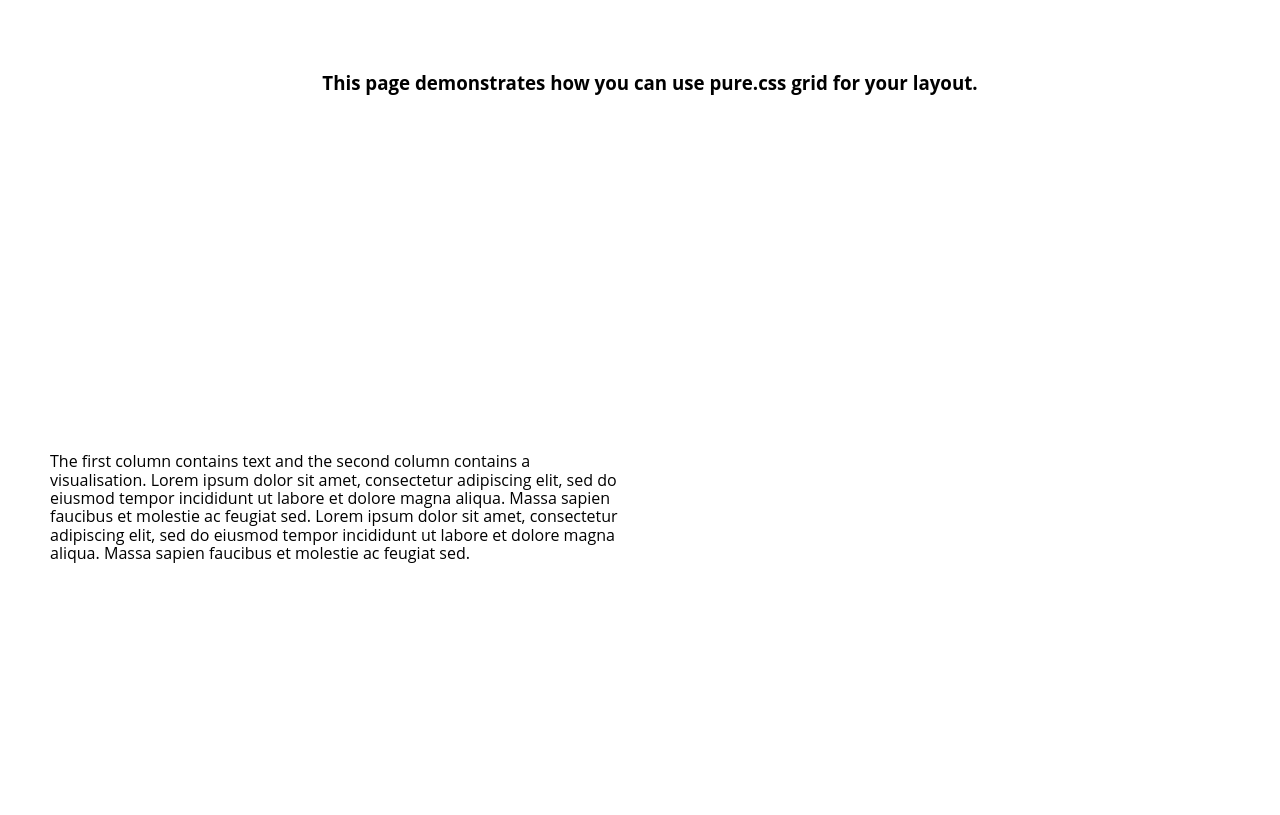
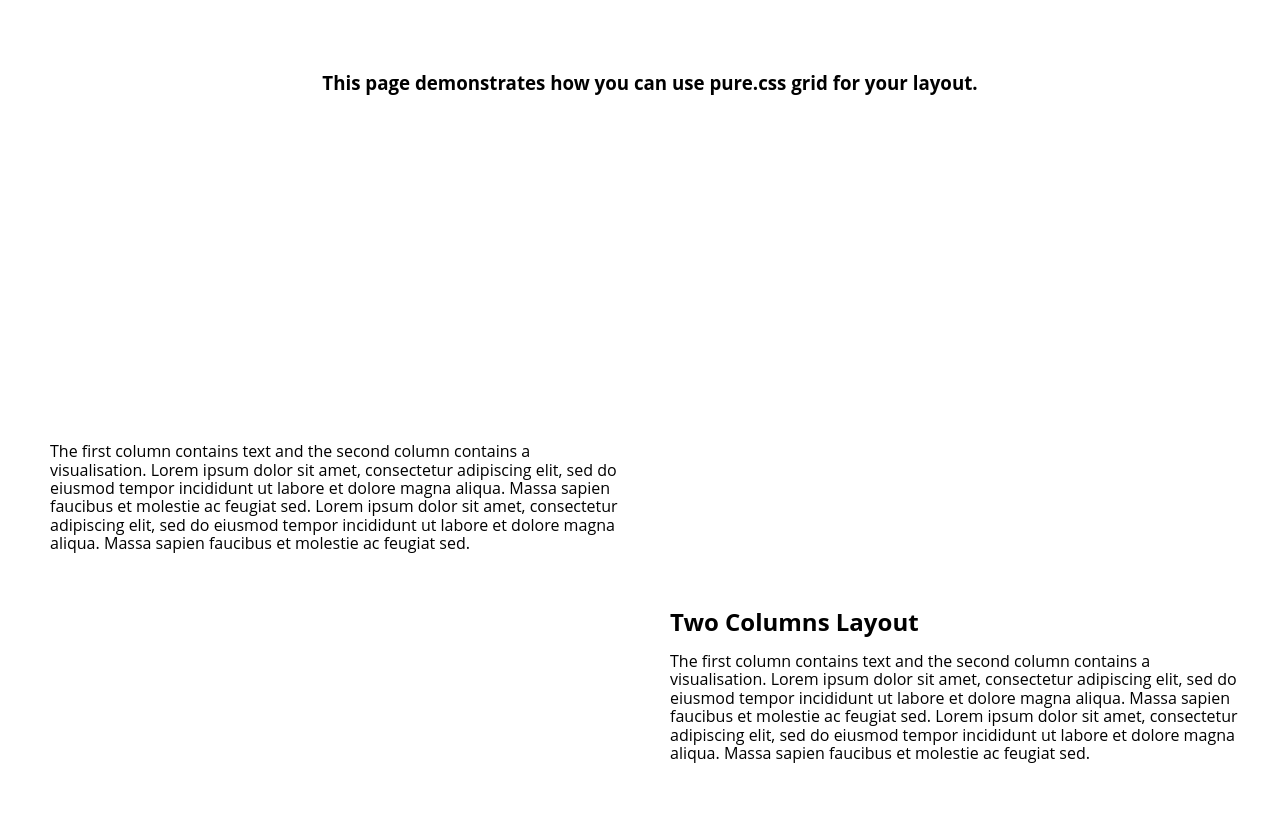
Before and after one commit to limhanwei123/3179, a plain HTML site: page index.html in a window 1280 px wide. Shown: the part 109-924 px from the top of the page. Drawn offline with nearby package versions, Linux system fonts and the light colour scheme; a script that the page names is missing.

Commit message:
Update styles.css

```diff
--- a/styles.css
+++ b/styles.css
@@ -30,13 +30,11 @@ h1 {
 .description-right {
     padding-left: 20px;
     height: 500;
-    margin-top: 50%;
 }
 
 .description-left {
     padding-right: 20px;
     height: 500;
-    margin-top: 50%;
 }
 
 .pure-g {
```
